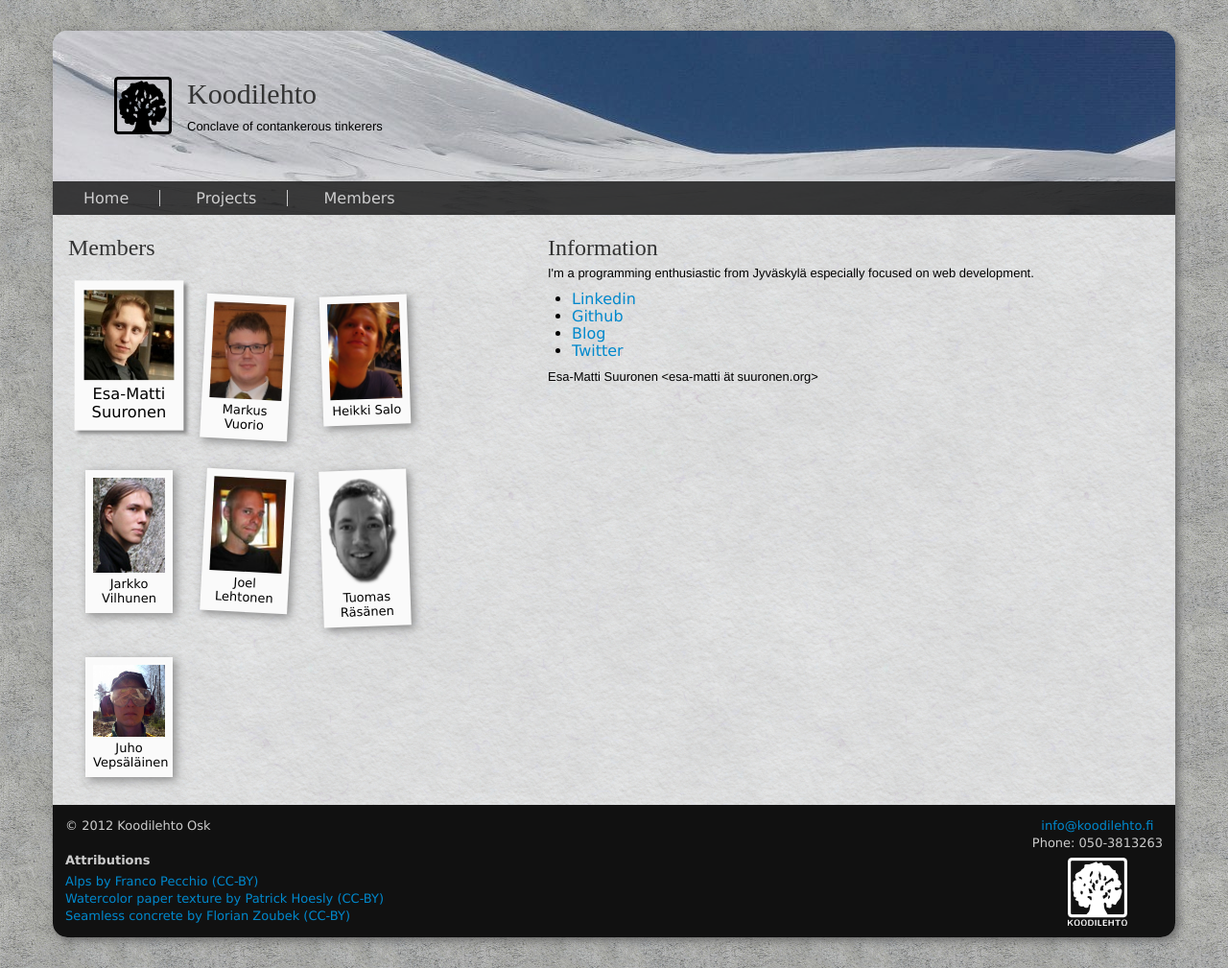
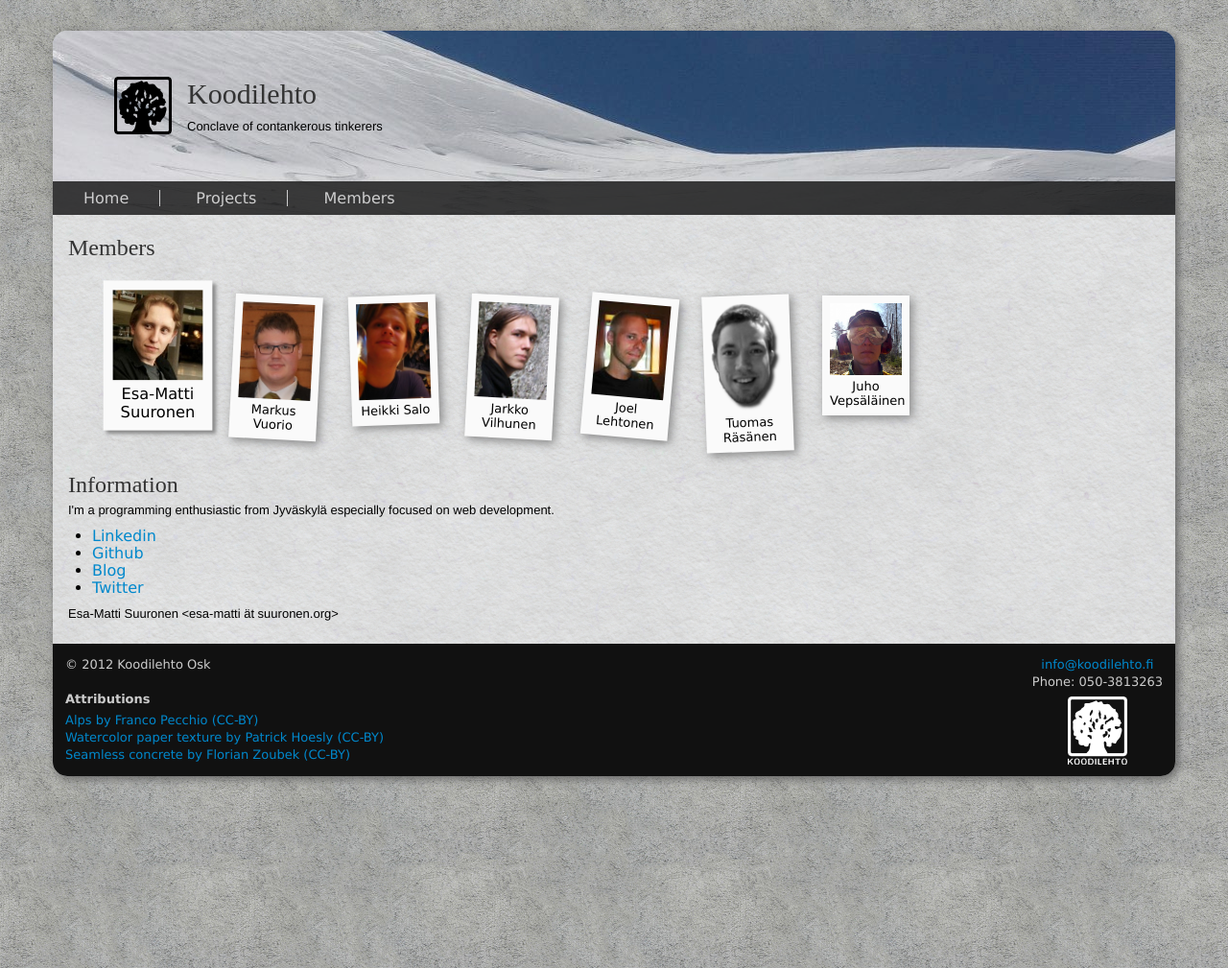
Before and after one commit to koodilehto/koodilehto-site, a Jekyll site: the page built from members/index.html, in a window 1280 px wide. Shown: the whole page at 96% size. Built offline with Jekyll 4.4.1, drawn with Linux system fonts in a browser that asks for light colours; some web fonts are replaced.

Commit message:
Move polaroids to top

```diff
--- a/css/members.css
+++ b/css/members.css
@@ -1,11 +1,6 @@
 .polaroids {
     margin-top: 1em;
     margin-left: 2em;
-}
-
-.polaroids .row {
-    float: left;
-    width: 100%;
 }
 
 .polaroid {
--- a/members/index.html
+++ b/members/index.html
@@ -6,12 +6,11 @@ js: members
 ---
 
 <div class="row">
-    <div class="span5">
+    <div class="span12">
         <div class="wrapper">
-        <h2>Members</h2>
+            <h2>Members</h2>
 
-        <div class="polaroids">
-            <div class="row">
+            <div class="polaroids">
                 <div class="polaroid" id="epeli">
                     <img src="/images/members/epeli.jpg" />
                     <div class="name">Esa-Matti Suuronen</div>
@@ -29,9 +28,7 @@ js: members
                     <div class="name">Heikki Salo</div>
                     <div class="description">{% include members/deggis.html %}</div>
                 </div>
-            </div>
 
-            <div class="row">
                 <div class="polaroid" id="eladith">
                     <img src="/images/members/eladith.png" />
                     <div class="name">Jarkko Vilhunen</div>
@@ -49,9 +46,7 @@ js: members
                     <div class="name">Tuomas Räsänen</div>
                     <div class="description">{% include members/tjjr.html %}</div>
                 </div>
-            </div>
 
-            <div class="row">
                 <div class="polaroid" id="bebraw">
                     <img src="/images/members/jv.jpg" />
                     <div class="name">Juho Vepsäläinen</div>
@@ -59,10 +54,9 @@ js: members
                 </div>
             </div>
         </div>
-        </div>
     </div>
 
-    <div class="span7">
+    <div class="span12">
         <div class="wrapper">
         <h2>Information</h2>
         <div id="info"></div>
```
